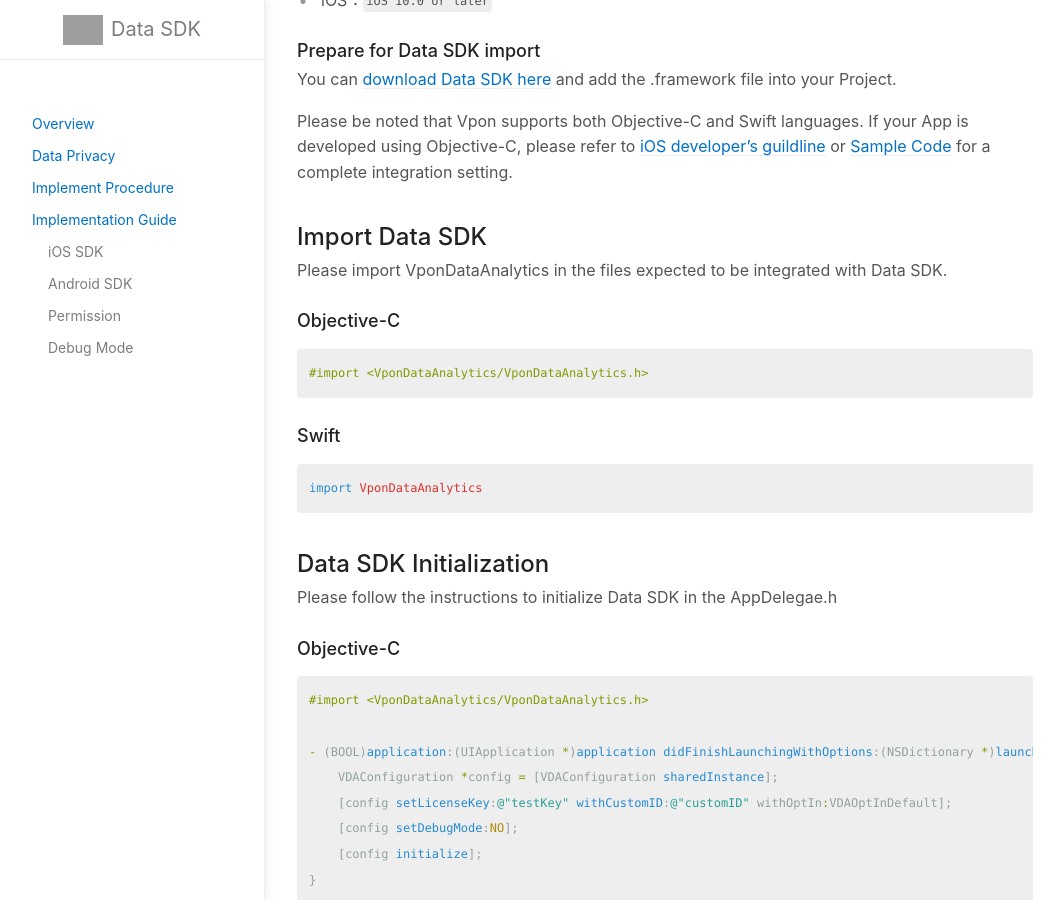
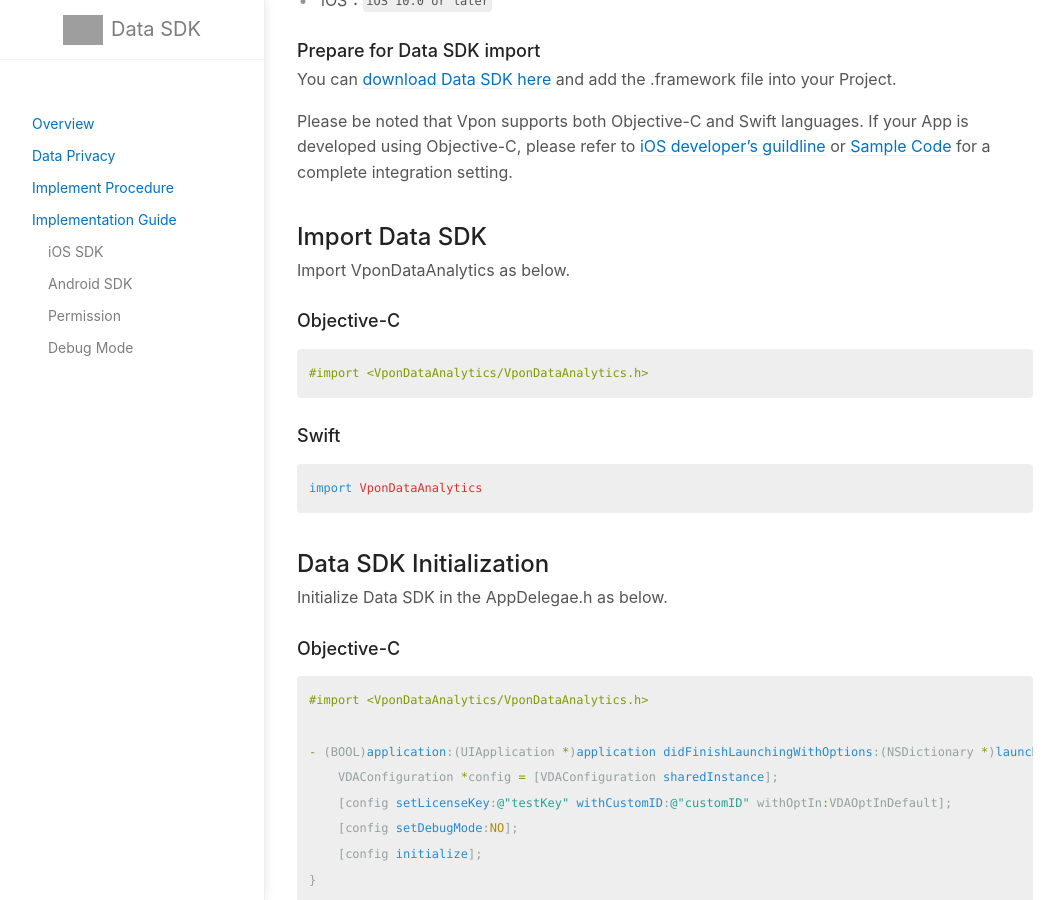
Before and after one commit to vpon-data/data-sdk, a Jekyll site: the page built from docs/ios.md, in a window 1280 px wide and 900 px high, scrolled down 304 px. Shown: the whole window, without its empty margins (107-1171 px from the left). Built offline with Jekyll 4.4.1, drawn with Linux system fonts in a browser that asks for light colours; grey boxes are pictures that could not be loaded.

Commit message:
Update ios.md

```diff
--- a/docs/ios.md
+++ b/docs/ios.md
@@ -27,7 +27,7 @@
 
 ## Import Data SDK
 
-Please import VponDataAnalytics in the files expected to be integrated with Data SDK.
+Import VponDataAnalytics as below.
 
 ### Objective-C
 
@@ -43,7 +43,7 @@
 
 ## Data SDK Initialization
 
-Please follow the instructions to initialize Data SDK in the AppDelegae.h
+Initialize Data SDK in the AppDelegae.h as below.
 
 ### Objective-C
 
```
